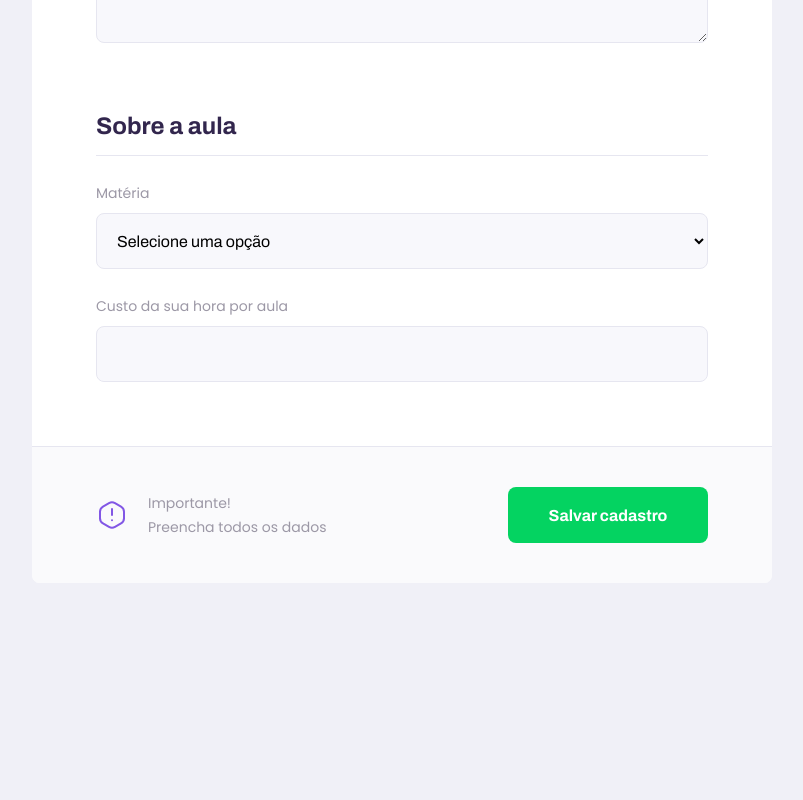
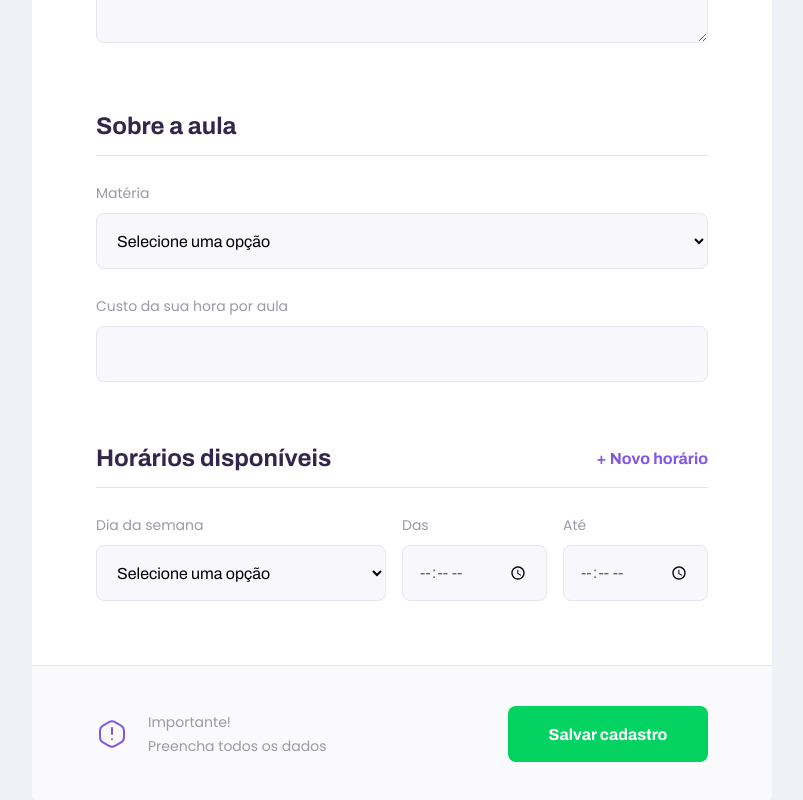
Before and after one commit to andre-lfa/proffy-frontend, a React (Create React App) app: page /give-classes in a window 1280 px wide. Shown: the part 908-1708 px from the top of the page, without its empty margins (238-1041 px from the left). Before the commit the page ends 1491 px from the top, so only its background shows below. Built offline with nearby package versions, Linux system fonts and the light colour scheme.

Commit message:
Adds the last fieldset to the registration page

```diff
--- a/src/pages/Landing/TeacherForm/TeacherForm.tsx
+++ b/src/pages/Landing/TeacherForm/TeacherForm.tsx
@@ -49,6 +49,33 @@
 
                 </fieldset>
 
+                <fieldset>
+                    <legend>
+                        Horários disponíveis
+                        <button type="button">
+                            + Novo horário
+                        </button>
+                    </legend>
+
+                    <div className="schedule-item">
+                        <Select
+                            name="week-day"
+                            label="Dia da semana"
+                            options={[
+                                { value: '0', label: 'Domingo'},
+                                { value: '1', label: 'Segunda-feira'},
+                                { value: '2', label: 'Terça-feira'},
+                                { value: '3', label: 'Quarta-feira'},
+                                { value: '4', label: 'Quinta-feira'},
+                                { value: '5', label: 'Sexta-feira'},
+                                { value: '6', label: 'Sábado-feira'},
+                                ]}
+                        />
+                        <Input name="from" label="Das" type="time" />
+                        <Input name="to" label="Até" type="time" />
+                    </div>
+                </fieldset>
+
                 <footer>
                     <p>
                         <img src={warningImg} alt="Aviso importante"/>
--- a/src/pages/Landing/TeacherForm/styles.css
+++ b/src/pages/Landing/TeacherForm/styles.css
@@ -36,6 +36,19 @@
     width: 100%;
     padding-bottom: 1.6rem;
     border-bottom: 1px solid var(--color-line-in-white);
+}
+
+#page-teacher-form main fieldset legend button {
+    background: none;
+    border: 0;
+    color: var(--color-primary);
+    font: 700 1.6rem Archivo;
+    cursor: pointer;
+    transition: color 0.2s;
+}
+
+#page-teacher-form main fieldset legend button:hover {
+    color: var(--color-primary-dark);
 }
 
 #page-teacher-form main fieldset .input-block + .textarea-block,
@@ -101,6 +114,16 @@
         padding: 0 6.4rem;
     }
 
+    #page-teacher-form main .schedule-item {
+        display: grid;
+        grid-template-columns: 2fr 1fr 1fr;
+        column-gap: 1.6rem;
+    }
+
+    #page-teacher-form main .schedule-item .input-block {
+        margin-top: 0 !important;
+    }
+
     #page-teacher-form main footer {
         padding: 4.0rem 6.4rem;
         display: flex;
```
